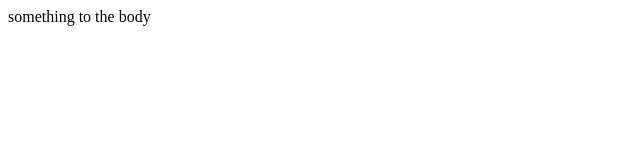
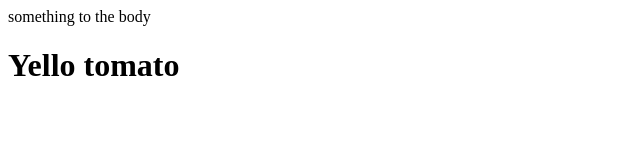
Before and after one commit to yatraavaghasia/git-one, a plain HTML site: page index.html in a window 1280 px wide. Shown: the whole page, without its empty margins (0-640 px from the left). Drawn offline with Linux system fonts and the light colour scheme.

Commit message:
added h1 to index.html

```diff
--- a/index.html
+++ b/index.html
@@ -7,5 +7,6 @@
 </head>
 <body>
     something to the body
+    <h1>Yello tomato</h1>
 </body>
 </html>
```
